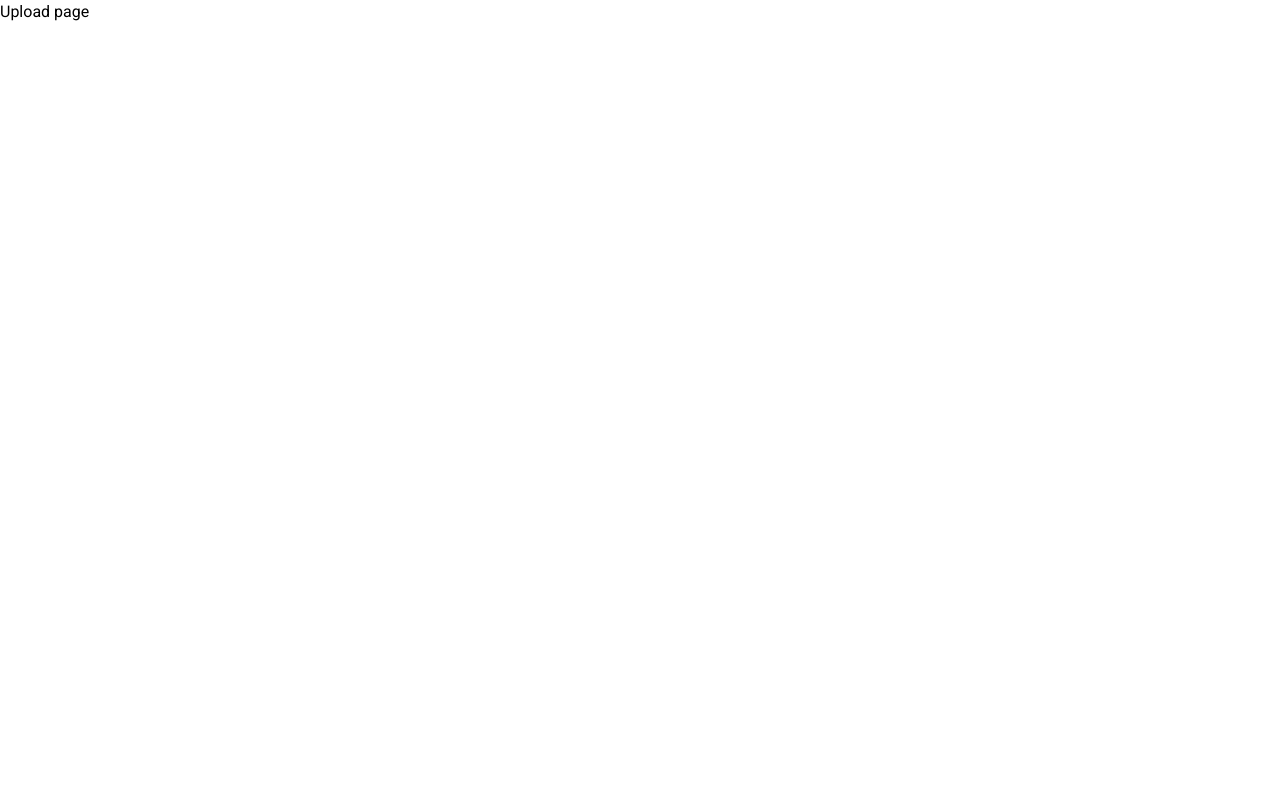
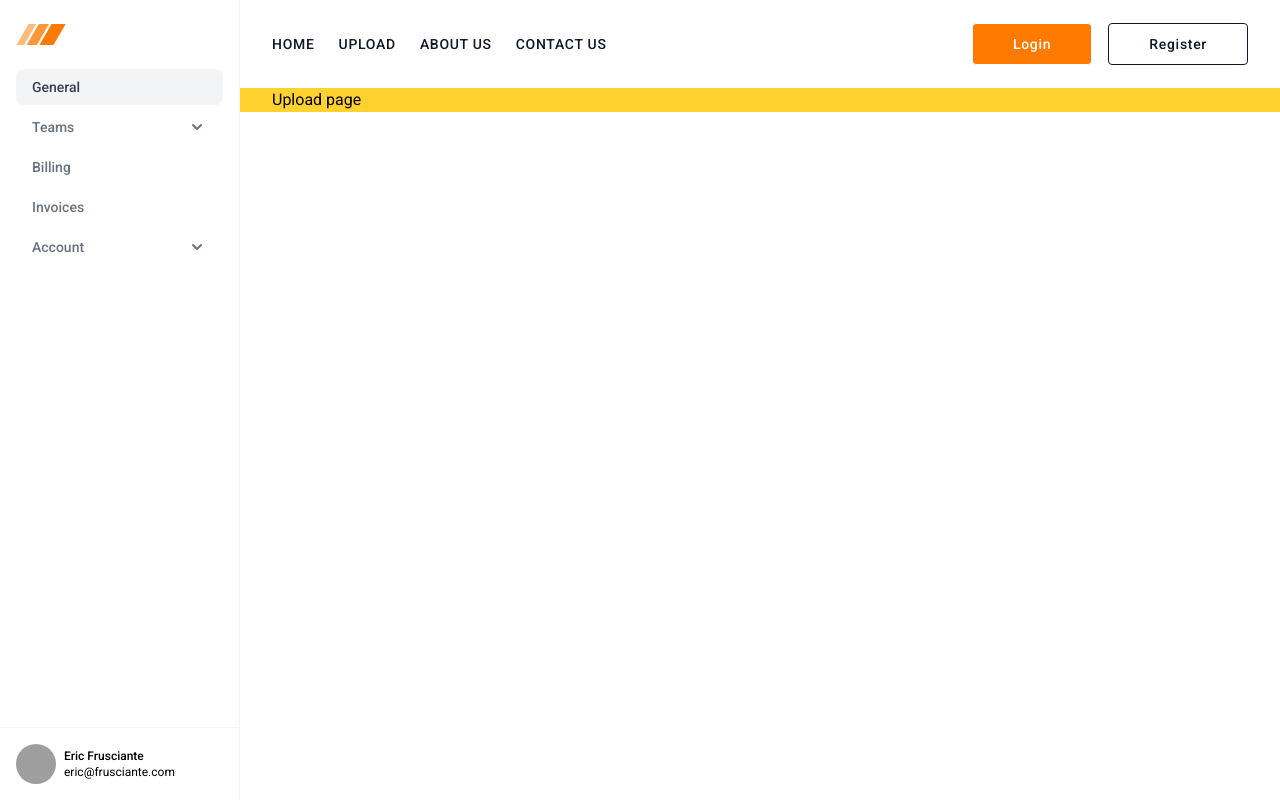
Before and after one commit to binayakChhetri/Just-share-it, a Next.js app: page /upload in a window 1280 px wide. Built offline with nearby package versions, Linux system fonts and the light colour scheme; no server answers; grey boxes are pictures that could not be loaded.

Commit message:
design: made dashboard layout

```diff
--- a/src/app/(dashboard)/(routes)/layout.tsx
+++ b/src/app/(dashboard)/(routes)/layout.tsx
@@ -1,5 +1,14 @@
+import Header from "@/app/_components/Header";
+import Sidebar from "@/app/_components/Sidebar";
+
 const layout = ({ children }: { children: React.ReactNode }) => {
-  return <div className="">{children}</div>;
+  return (
+    <div className="grid grid-cols-[15rem_1fr] grid-rows-[auto_1fr] ">
+      <Header />
+      <Sidebar />
+      <div className="flex flex-col items-center">{children}</div>
+    </div>
+  );
 };
 
 export default layout;
--- a/src/app/(dashboard)/(routes)/upload/page.tsx
+++ b/src/app/(dashboard)/(routes)/upload/page.tsx
@@ -1,4 +1,8 @@
 const Upload = () => {
-  return <div>Upload page</div>;
+  return (
+    <div className="max-w-screen-xl w-full bg-amber-300 px-4 sm:px-6 lg:px-8">
+      Upload page
+    </div>
+  );
 };
 export default Upload;
--- a/src/app/_components/Header.tsx
+++ b/src/app/_components/Header.tsx
@@ -1,15 +1,12 @@
-import Image from "next/image";
+import { SignedIn, UserButton } from "@clerk/nextjs";
+import { auth } from "@clerk/nextjs/server";
 import Link from "next/link";
 
-const Header = () => {
+const Header = async () => {
+  const { userId } = await auth();
   return (
     <header className="bg-white py-3">
       <div className="mx-auto flex h-16 max-w-screen-xl items-center gap-8 px-4 sm:px-6 lg:px-8">
-        <a className="block text-teal-600" href="#">
-          <span className="sr-only">Home</span>
-          <Image src="/logo.svg" width={50} height={50} alt="Logo" />
-        </a>
-
         <div className="flex flex-1 items-center justify-end md:justify-between">
           <nav aria-label="Global" className="hidden md:block">
             <ul className="flex items-center gap-6 text-sm tracking-wider text-gray-900 uppercase font-medium">
@@ -47,6 +44,7 @@ const Header = () => {
           </nav>
 
           <div className="flex items-center gap-4">
+            {!userId ? (
               <div className="flex gap-4">
                 <Link
                   className="block border-1 rounded-sm sm:px-[40px] px-[20px] sm:py-2.5 py-1.5 text-sm font-medium text-white transition tracking-wider bg-[#ff7a00] hover:bg-white hover:text-[#ff7a00] hover:border-1 hover:scale-[1.1]"
@@ -62,6 +60,11 @@ const Header = () => {
                   Register
                 </Link>
               </div>
+            ) : (
+              <SignedIn>
+                <UserButton />
+              </SignedIn>
+            )}
 
             <button className="block rounded-sm bg-gray-100 p-2.5 text-gray-600 transition hover:text-gray-600/75 md:hidden">
               <span className="sr-only">Toggle menu</span>
--- a/src/app/_components/Sidebar.tsx
+++ b/src/app/_components/Sidebar.tsx
@@ -1,181 +1,160 @@
+import Image from "next/image";
+
 const Sidebar = () => {
   return (
-    <div className="flex h-screen w-16 flex-col justify-between border-e border-gray-100 bg-white">
-      <div>
-        <div className="inline-flex size-16 items-center justify-center">
-          <span className="grid size-10 place-content-center rounded-lg bg-gray-100 text-xs text-gray-600">
-            L
-          </span>
-        </div>
+    <aside className="flex h-screen flex-col justify-between border-e border-gray-100 bg-white row-span-full max-w-[120rem]">
+      <div className="px-4 py-6">
+        <a className="block" href="#">
+          <span className="sr-only">Home</span>
+          <Image src="/logo.svg" width={50} height={50} alt="Logo" />
+        </a>
 
-        <div className="border-t border-gray-100">
-          <div className="px-2">
-            <div className="py-4">
-              <a
-                href="#"
-                className="t group relative flex justify-center rounded-sm bg-blue-50 px-2 py-1.5 text-blue-700"
-              >
-                <svg
-                  xmlns="http://www.w3.org/2000/svg"
-                  className="size-5 opacity-75"
-                  fill="none"
-                  viewBox="0 0 24 24"
-                  stroke="currentColor"
-                  strokeWidth="2"
-                >
-                  <path
-                    strokeLinecap="round"
-                    strokeLinejoin="round"
-                    d="M10.325 4.317c.426-1.756 2.924-1.756 3.35 0a1.724 1.724 0 002.573 1.066c1.543-.94 3.31.826 2.37 2.37a1.724 1.724 0 001.065 2.572c1.756.426 1.756 2.924 0 3.35a1.724 1.724 0 00-1.066 2.573c.94 1.543-.826 3.31-2.37 2.37a1.724 1.724 0 00-2.572 1.065c-.426 1.756-2.924 1.756-3.35 0a1.724 1.724 0 00-2.573-1.066c-1.543.94-3.31-.826-2.37-2.37a1.724 1.724 0 00-1.065-2.572c-1.756-.426-1.756-2.924 0-3.35a1.724 1.724 0 001.066-2.573c-.94-1.543.826-3.31 2.37-2.37.996.608 2.296.07 2.572-1.065z"
-                  />
-                  <path
-                    strokeLinecap="round"
-                    strokeLinejoin="round"
-                    d="M15 12a3 3 0 11-6 0 3 3 0 016 0z"
-                  />
-                </svg>
-
-                <span className="invisible absolute start-full top-1/2 ms-4 -translate-y-1/2 rounded-sm bg-gray-900 px-2 py-1.5 text-xs font-medium text-white group-hover:visible">
-                  General
-                </span>
-              </a>
-            </div>
-
-            <ul className="space-y-1 border-t border-gray-100 pt-4">
+        <ul className="mt-6 space-y-1">
           <li>
             <a
               href="#"
-                  className="group relative flex justify-center rounded-sm px-2 py-1.5 text-gray-500 hover:bg-gray-50 hover:text-gray-700"
+              className="block rounded-lg bg-gray-100 px-4 py-2 text-sm font-medium text-gray-700"
             >
+              General
+            </a>
+          </li>
+
+          <li>
+            <details className="group [&_summary::-webkit-details-marker]:hidden">
+              <summary className="flex cursor-pointer items-center justify-between rounded-lg px-4 py-2 text-gray-500 hover:bg-gray-100 hover:text-gray-700">
+                <span className="text-sm font-medium"> Teams </span>
+
+                <span className="shrink-0 transition duration-300 group-open:-rotate-180">
                   <svg
                     xmlns="http://www.w3.org/2000/svg"
-                    className="size-5 opacity-75"
-                    fill="none"
-                    viewBox="0 0 24 24"
-                    stroke="currentColor"
-                    strokeWidth="2"
+                    className="size-5"
+                    viewBox="0 0 20 20"
+                    fill="currentColor"
                   >
                     <path
-                      strokeLinecap="round"
-                      strokeLinejoin="round"
-                      d="M17 20h5v-2a3 3 0 00-5.356-1.857M17 20H7m10 0v-2c0-.656-.126-1.283-.356-1.857M7 20H2v-2a3 3 0 015.356-1.857M7 20v-2c0-.656.126-1.283.356-1.857m0 0a5.002 5.002 0 019.288 0M15 7a3 3 0 11-6 0 3 3 0 016 0zm6 3a2 2 0 11-4 0 2 2 0 014 0zM7 10a2 2 0 11-4 0 2 2 0 014 0z"
+                      fillRule="evenodd"
+                      d="M5.293 7.293a1 1 0 011.414 0L10 10.586l3.293-3.293a1 1 0 111.414 1.414l-4 4a1 1 0 01-1.414 0l-4-4a1 1 0 010-1.414z"
+                      clipRule="evenodd"
                     />
                   </svg>
+                </span>
+              </summary>
 
-                  <span className="invisible absolute start-full top-1/2 ms-4 -translate-y-1/2 rounded-sm bg-gray-900 px-2 py-1.5 text-xs font-medium text-white group-hover:visible">
-                    Teams
-                  </span>
+              <ul className="mt-2 space-y-1 px-4">
+                <li>
+                  <a
+                    href="#"
+                    className="block rounded-lg px-4 py-2 text-sm font-medium text-gray-500 hover:bg-gray-100 hover:text-gray-700"
+                  >
+                    Banned Users
                   </a>
                 </li>
 
                 <li>
                   <a
                     href="#"
-                  className="group relative flex justify-center rounded-sm px-2 py-1.5 text-gray-500 hover:bg-gray-50 hover:text-gray-700"
+                    className="block rounded-lg px-4 py-2 text-sm font-medium text-gray-500 hover:bg-gray-100 hover:text-gray-700"
                   >
-                  <svg
-                    xmlns="http://www.w3.org/2000/svg"
-                    className="size-5 opacity-75"
-                    fill="none"
-                    viewBox="0 0 24 24"
-                    stroke="currentColor"
-                    strokeWidth="2"
+                    Calendar
+                  </a>
+                </li>
+              </ul>
+            </details>
+          </li>
+
+          <li>
+            <a
+              href="#"
+              className="block rounded-lg px-4 py-2 text-sm font-medium text-gray-500 hover:bg-gray-100 hover:text-gray-700"
             >
-                    <path
-                      strokeLinecap="round"
-                      strokeLinejoin="round"
-                      d="M3 10h18M7 15h1m4 0h1m-7 4h12a3 3 0 003-3V8a3 3 0 00-3-3H6a3 3 0 00-3 3v8a3 3 0 003 3z"
-                    />
-                  </svg>
-
-                  <span className="invisible absolute start-full top-1/2 ms-4 -translate-y-1/2 rounded-sm bg-gray-900 px-2 py-1.5 text-xs font-medium text-white group-hover:visible">
               Billing
-                  </span>
             </a>
           </li>
 
           <li>
             <a
               href="#"
-                  className="group relative flex justify-center rounded-sm px-2 py-1.5 text-gray-500 hover:bg-gray-50 hover:text-gray-700"
+              className="block rounded-lg px-4 py-2 text-sm font-medium text-gray-500 hover:bg-gray-100 hover:text-gray-700"
             >
+              Invoices
+            </a>
+          </li>
+
+          <li>
+            <details className="group [&_summary::-webkit-details-marker]:hidden">
+              <summary className="flex cursor-pointer items-center justify-between rounded-lg px-4 py-2 text-gray-500 hover:bg-gray-100 hover:text-gray-700">
+                <span className="text-sm font-medium"> Account </span>
+
+                <span className="shrink-0 transition duration-300 group-open:-rotate-180">
                   <svg
                     xmlns="http://www.w3.org/2000/svg"
-                    className="size-5 opacity-75"
-                    fill="none"
-                    viewBox="0 0 24 24"
-                    stroke="currentColor"
-                    strokeWidth="2"
+                    className="size-5"
+                    viewBox="0 0 20 20"
+                    fill="currentColor"
                   >
                     <path
-                      strokeLinecap="round"
-                      strokeLinejoin="round"
-                      d="M9 7h6m0 10v-3m-3 3h.01M9 17h.01M9 14h.01M12 14h.01M15 11h.01M12 11h.01M9 11h.01M7 21h10a2 2 0 002-2V5a2 2 0 00-2-2H7a2 2 0 00-2 2v14a2 2 0 002 2z"
+                      fillRule="evenodd"
+                      d="M5.293 7.293a1 1 0 011.414 0L10 10.586l3.293-3.293a1 1 0 111.414 1.414l-4 4a1 1 0 01-1.414 0l-4-4a1 1 0 010-1.414z"
+                      clipRule="evenodd"
                     />
                   </svg>
+                </span>
+              </summary>
 
-                  <span className="invisible absolute start-full top-1/2 ms-4 -translate-y-1/2 rounded-sm bg-gray-900 px-2 py-1.5 text-xs font-medium text-white group-hover:visible">
-                    Invoices
-                  </span>
+              <ul className="mt-2 space-y-1 px-4">
+                <li>
+                  <a
+                    href="#"
+                    className="block rounded-lg px-4 py-2 text-sm font-medium text-gray-500 hover:bg-gray-100 hover:text-gray-700"
+                  >
+                    Details
                   </a>
                 </li>
 
                 <li>
                   <a
                     href="#"
-                  className="group relative flex justify-center rounded-sm px-2 py-1.5 text-gray-500 hover:bg-gray-50 hover:text-gray-700"
+                    className="block rounded-lg px-4 py-2 text-sm font-medium text-gray-500 hover:bg-gray-100 hover:text-gray-700"
                   >
-                  <svg
-                    xmlns="http://www.w3.org/2000/svg"
-                    className="size-5 opacity-75"
-                    fill="none"
-                    viewBox="0 0 24 24"
-                    stroke="currentColor"
-                    strokeWidth="2"
+                    Security
+                  </a>
+                </li>
+
+                <li>
+                  <a
+                    href="#"
+                    className="w-full rounded-lg px-4 py-2 [text-align:_inherit] text-sm font-medium text-gray-500 hover:bg-gray-100 hover:text-gray-700"
                   >
-                    <path
-                      strokeLinecap="round"
-                      strokeLinejoin="round"
-                      d="M16 7a4 4 0 11-8 0 4 4 0 018 0zM12 14a7 7 0 00-7 7h14a7 7 0 00-7-7z"
-                    />
-                  </svg>
-
-                  <span className="invisible absolute start-full top-1/2 ms-4 -translate-y-1/2 rounded-sm bg-gray-900 px-2 py-1.5 text-xs font-medium text-white group-hover:visible">
-                    Account
-                  </span>
+                    Logout
                   </a>
                 </li>
               </ul>
-          </div>
-        </div>
+            </details>
+          </li>
+        </ul>
       </div>
 
-      <div className="sticky inset-x-0 bottom-0 border-t border-gray-100 bg-white p-2">
+      <div className="sticky inset-x-0 bottom-0 border-t border-gray-100">
         <a
           href="#"
-          className="group relative flex w-full justify-center rounded-lg px-2 py-1.5 text-sm text-gray-500 hover:bg-gray-50 hover:text-gray-700"
+          className="flex items-center gap-2 bg-white p-4 hover:bg-gray-50"
         >
-          <svg
-            xmlns="http://www.w3.org/2000/svg"
-            className="size-5 opacity-75"
-            fill="none"
-            viewBox="0 0 24 24"
-            stroke="currentColor"
-            strokeWidth="2"
-          >
-            <path
-              strokeLinecap="round"
-              strokeLinejoin="round"
-              d="M17 16l4-4m0 0l-4-4m4 4H7m6 4v1a3 3 0 01-3 3H6a3 3 0 01-3-3V7a3 3 0 013-3h4a3 3 0 013 3v1"
+          <img
+            alt=""
+            src="https://images.unsplash.com/photo-1600486913747-55e5470d6f40?ixlib=rb-1.2.1&ixid=MnwxMjA3fDB8MHxwaG90by1wYWdlfHx8fGVufDB8fHx8&auto=format&fit=crop&w=1770&q=80"
+            className="size-10 rounded-full object-cover"
           />
-          </svg>
 
-          <span className="invisible absolute start-full top-1/2 ms-4 -translate-y-1/2 rounded-sm bg-gray-900 px-2 py-1.5 text-xs font-medium text-white group-hover:visible">
-            Logout
-          </span>
+          <div>
+            <p className="text-xs">
+              <strong className="block font-medium">Eric Frusciante</strong>
+
+              <span> eric@frusciante.com </span>
+            </p>
+          </div>
         </a>
       </div>
-    </div>
+    </aside>
   );
 };
 export default Sidebar;
```
Also changed, not shown: src/app/(dashboard)/(routes)/files/page.tsx (+1 -18 lines). Lines whose indentation alone changed are shown as unchanged.
